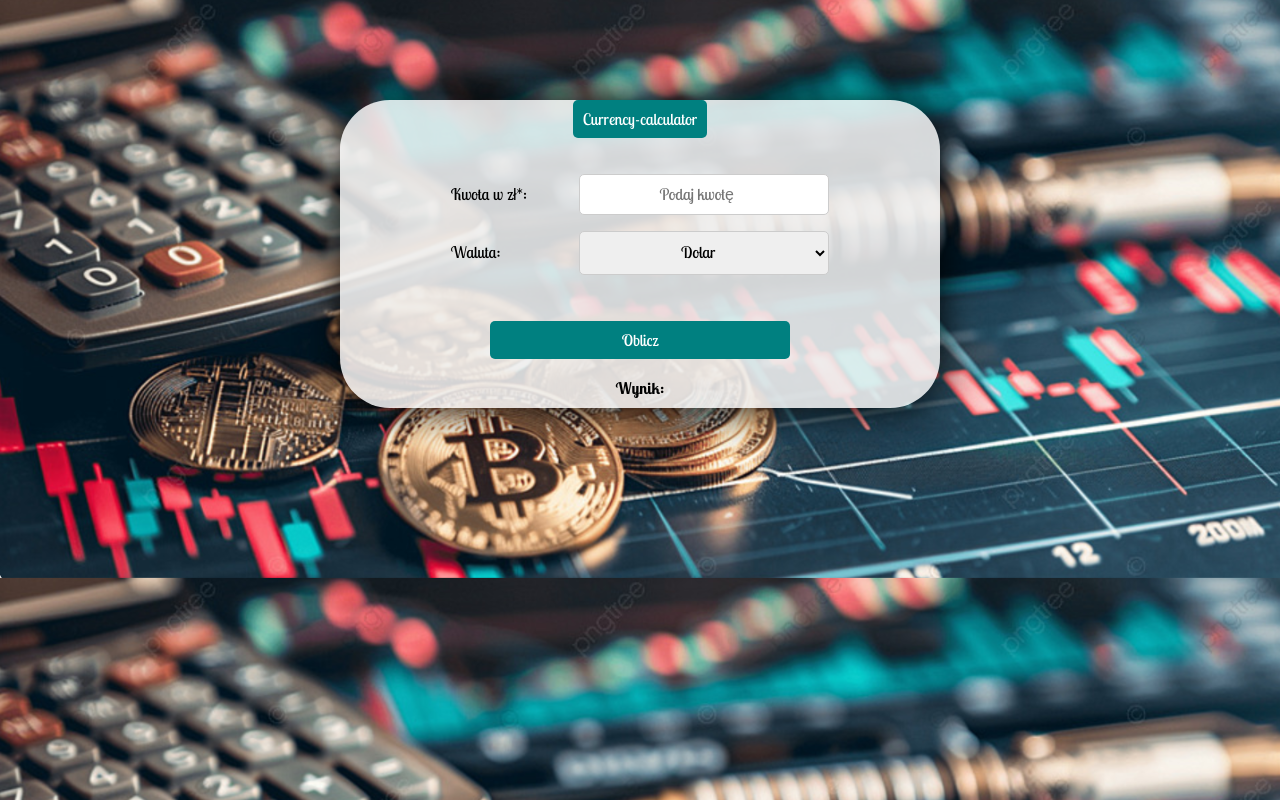
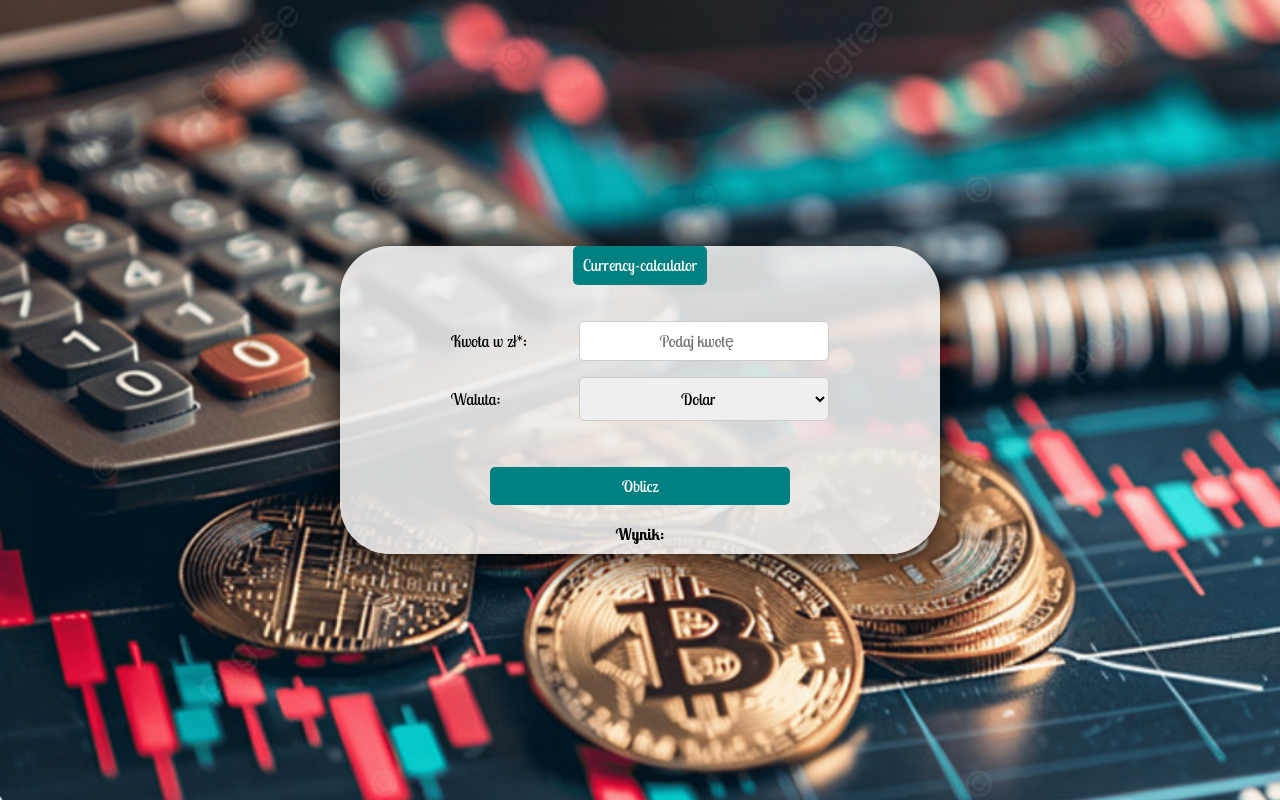
Before and after one commit to Jargod99/currency-calculatorgit, a plain HTML site: page index.html in a window 1280 px wide. Drawn offline with nearby package versions, Linux system fonts and the light colour scheme.

Commit message:
change width to flex

```diff
--- a/css/form.css
+++ b/css/form.css
@@ -1,7 +1,5 @@
 .form{
-    max-width: 600px;
-    width: 100%;
-    margin: 100px auto;
+    flex-basis: 600px;
     text-align: center;
     background-color: #eeeeeee1;
     border-radius: 50px;
--- a/css/style.css
+++ b/css/style.css
@@ -8,6 +8,10 @@
 
 body {
     font-family: "Lobster Two", sans-serif;
+    display: flex;
+    justify-content: center;
+    align-items: center;
+    min-height: 100vh;
     background-image: url("../img/back.png");
     background-size: cover;
 }
--- a/index.html
+++ b/index.html
@@ -18,12 +18,9 @@
 </head>
 
 <body>
-    <div class="container">
         <form class="form js-form">
-
             <fieldset class="from__fieldset">
                 <legend class="from__legend">Currency-calculator</legend>
-
                 <p>
                     <label>
                         <span class="labelText"> Kwota w zł*:</span>
@@ -44,8 +41,6 @@
             <button class="form__button">Oblicz</button>
             <div class="form__result js-result">Wynik:</div>
         </form>
-
-    </div>
 </body>
 
 </html>
```
